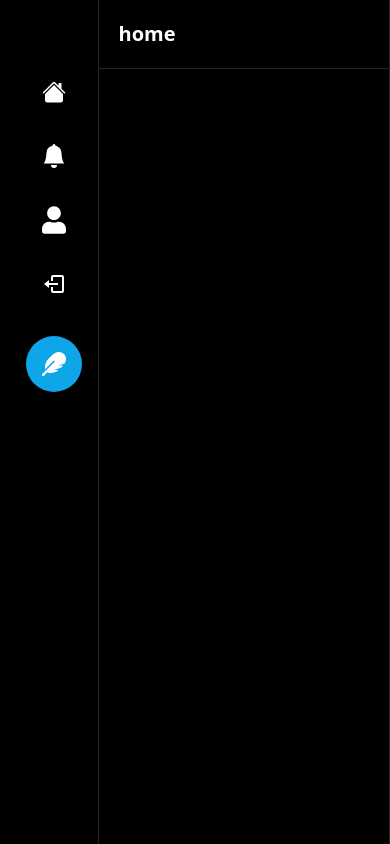
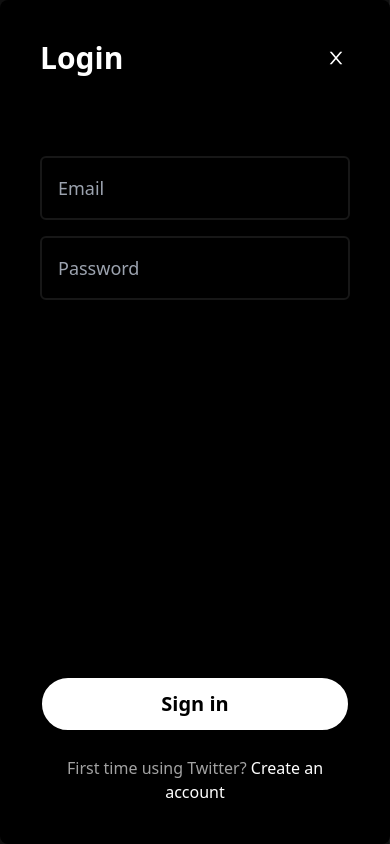
Before and after one commit to Chuuch/Twitter-clone, a Next.js app in the folder twitter-clone/: page / in a window 390 px wide. Both pictures are taken after a click on the element 53 px from the left and 364 px from the top of the page. Built offline with nearby package versions, Linux system fonts and the light colour scheme; some icons are missing.

Commit message:
Restructured project architecture

```diff
--- a/twitter-clone/components/Layout/Layout.tsx
+++ b/twitter-clone/components/Layout/Layout/Layout.tsx
@@ -1,6 +1,6 @@
 import React from 'react';
 import Sidebar from '../Sidebar/Sidebar';
-import FollowBar from './FollowBar';
+import FollowBar from '../FollowBar/FollowBar';
 
 interface LayoutProps {
   children: React.ReactNode;
--- a/twitter-clone/components/SidebarTweetButton/SidebarTweetButton.tsx
+++ b/twitter-clone/components/Layout/SidebarTweetButton/SidebarTweetButton.tsx
@@ -1,12 +1,21 @@
+import useLoginModal from '@/hooks/useLoginModal';
 import { useRouter } from 'next/router';
+import { useCallback } from 'react';
 import { FaFeather } from 'react-icons/fa';
 
 interface SidebarTweetButtonProps {}
 
 const SidebarTweetButton: React.FC<SidebarTweetButtonProps> = ({}) => {
 	const router = useRouter();
+    const loginModal = useLoginModal();
+
+    const onClick = useCallback(() => {
+        loginModal.onOpen();
+    },[loginModal])
+
 	return (
-		<div onCanPlay={() => router.push('/')} className="">
+		<div
+        onClick={onClick}>
 			<div
 				className="
             mt-6
--- a/twitter-clone/components/Models/RegisterModel/RegisterModel.tsx
+++ b/twitter-clone/components/Modals/LoginModel/LoginModel.tsx
@@ -1,14 +1,15 @@
 import Input from "@/components/Input/Input";
-import Modal from "@/components/Modal/Modal";
+import Modal from "@/components/Modals/Modal/Modal";
 import useLoginModal from "@/hooks/useLoginModal"
+import { useCallback, useState } from "react";
+import RegisterModel from "../RegisterModel/RegisterModel";
 import useRegisterModal from "@/hooks/useRegisterModal";
-import { use, useCallback, useState } from "react";
 
-interface RegisterModelProps {
+interface LoginModelProps {
 
 }
 
-const RegisterModel: React.FC<RegisterModelProps> = ({
+const LoginModel: React.FC<LoginModelProps> = ({
 
 }) => {
     const loginModel = useLoginModal();
@@ -16,23 +17,26 @@ const RegisterModel: React.FC<RegisterModelProps> = ({
 
     const [email, setEmail] = useState('');
     const [password, setPassword] = useState('');
-    const [name, setName] = useState('');
-    const [username, setUsername] = useState('');
     const [isLoading, setIsLoading] = useState(false);
 
     const onSubmit = useCallback( async () => {
         try {
             setIsLoading(true);
-
-            // TODO: Add Register & Login
-
-            registerModel.onClose();
+            loginModel.onClose();
         } catch (error) {
             console.log(error);
         } finally {
             setIsLoading(false);
         }
-    },[registerModel]);
+    },[loginModel]);
+
+    const onToggle = useCallback(() => {
+        if (isLoading) {
+            return;
+        }
+        loginModel.onClose();
+        registerModel.onOpen();
+    },[isLoading, registerModel, loginModel])
 
     const bodyContent = (
         <div className="flex flex-col gap-4">
@@ -42,33 +46,37 @@ const RegisterModel: React.FC<RegisterModelProps> = ({
                 value={email}
                 disabled={isLoading}/>
             <Input
-                placeholder="Name"
-                onChange={(e) => setName(e.target.value)}
-                value={name}
-                disabled={isLoading}/>
-            <Input
-                placeholder="Username"
-                onChange={(e) => setUsername(e.target.value)}
-                value={username}
-                disabled={isLoading}/>
-            <Input
                 placeholder="Password"
                 onChange={(e) => setPassword(e.target.value)}
                 value={password}
                 disabled={isLoading}/>
         </div>
-    )
+    );
+
+    const footerContent = (
+        <div className="text-neutral-400 text-center mt-4">
+            <p>
+                First time using Twitter?{' '}
+                <span
+                onClick={onToggle}
+                className='text-white cursor-pointer hover:underline'>
+                    Create an account
+                </span>
+            </p>
+        </div>
+    );
 
   return (
     <Modal
         disabled={isLoading}
-        isOpen={registerModel.isOpen}
-        title="Create an account"
-        actionLabel="Register"
-        onClose={registerModel.onClose}
+        isOpen={loginModel.isOpen}
+        title="Login"
+        actionLabel="Sign in"
+        onClose={loginModel.onClose}
         onSubmit={onSubmit}
-        body={bodyContent}/>
+        body={bodyContent}
+        footer={footerContent}/>
   )
 }
 
-export default RegisterModel
+export default LoginModel
--- a/twitter-clone/components/Modal/Modal.tsx
+++ b/twitter-clone/components/Modals/Modal/Modal.tsx
@@ -1,6 +1,6 @@
 import { useCallback } from 'react';
 import { AiOutlineClose } from 'react-icons/ai';
-import Button from '../Button/Button';
+import Button from '../../Button/Button';
 
 interface ModalProps {
 	isOpen: boolean;
--- /dev/null
+++ b/twitter-clone/components/Modals/RegisterModel/RegisterModel.tsx
@@ -0,0 +1,93 @@
+import Input from "@/components/Input/Input";
+import Modal from "@/components/Modals/Modal/Modal";
+import useLoginModal from "@/hooks/useLoginModal"
+import useRegisterModal from "@/hooks/useRegisterModal";
+import { use, useCallback, useState } from "react";
+
+interface RegisterModelProps {
+
+}
+
+const RegisterModel: React.FC<RegisterModelProps> = ({
+
+}) => {
+    const loginModel = useLoginModal();
+    const registerModel = useRegisterModal();
+
+    const [email, setEmail] = useState('');
+    const [password, setPassword] = useState('');
+    const [name, setName] = useState('');
+    const [username, setUsername] = useState('');
+    const [isLoading, setIsLoading] = useState(false);
+
+    const onSubmit = useCallback( async () => {
+        try {
+            setIsLoading(true);
+            registerModel.onClose();
+        } catch (error) {
+            console.log(error);
+        } finally {
+            setIsLoading(false);
+        }
+    },[registerModel]);
+
+    const onToggle = useCallback(() => {
+        if (isLoading) {
+            return;
+        }
+        registerModel.onClose();
+        loginModel.onOpen();
+    },[isLoading, registerModel, loginModel]);
+
+    const bodyContent = (
+        <div className="flex flex-col gap-4">
+            <Input
+                placeholder="Email"
+                onChange={(e) => setEmail(e.target.value)}
+                value={email}
+                disabled={isLoading}/>
+            <Input
+                placeholder="Name"
+                onChange={(e) => setName(e.target.value)}
+                value={name}
+                disabled={isLoading}/>
+            <Input
+                placeholder="Username"
+                onChange={(e) => setUsername(e.target.value)}
+                value={username}
+                disabled={isLoading}/>
+            <Input
+                placeholder="Password"
+                onChange={(e) => setPassword(e.target.value)}
+                value={password}
+                disabled={isLoading}/>
+        </div>
+    )
+
+    const footerContent = (
+        <div className="text-neutral-400 text-center mt-4">
+            <p>
+                Already have an account?{' '}
+                <span
+                onClick={onToggle}
+                className='text-white cursor-pointer hover:underline'>
+                    Sign in
+                </span>
+            </p>
+        </div>
+    );
+
+  return (
+    <Modal
+        disabled={isLoading}
+        isOpen={registerModel.isOpen}
+        title="Create an account"
+        actionLabel="Register"
+        onClose={registerModel.onClose}
+        onSubmit={onSubmit}
+        body={bodyContent}
+        footer={footerContent}/>
+  )
+}
+
+export default RegisterModel
--- a/twitter-clone/components/Models/LoginModel/LoginModel.tsx
+++ /dev/null
@@ -1,60 +0,0 @@
-import Input from "@/components/Input/Input";
-import Modal from "@/components/Modal/Modal";
-import useLoginModal from "@/hooks/useLoginModal"
-import { useCallback, useState } from "react";
-
-interface LoginModelProps {
-
-}
-
-const LoginModel: React.FC<LoginModelProps> = ({
-
-}) => {
-    const loginModel = useLoginModal();
-
-    const [email, setEmail] = useState('');
-    const [password, setPassword] = useState('');
-    const [isLoading, setIsLoading] = useState(false);
-
-    const onSubmit = useCallback( async () => {
-        try {
-            setIsLoading(true);
-
-            // TODO: Add Log in
-
-            loginModel.onClose();
-        } catch (error) {
-            console.log(error);
-        } finally {
-            setIsLoading(false);
-        }
-    },[loginModel]);
-
-    const bodyContent = (
-        <div className="flex flex-col gap-4">
-            <Input
-                placeholder="Email"
-                onChange={(e) => setEmail(e.target.value)}
-                value={email}
-                disabled={isLoading}/>
-            <Input
-                placeholder="Password"
-                onChange={(e) => setPassword(e.target.value)}
-                value={password}
-                disabled={isLoading}/>
-        </div>
-    )
-
-  return (
-    <Modal
-        disabled={isLoading}
-        isOpen={loginModel.isOpen}
-        title="Login"
-        actionLabel="Sign in"
-        onClose={loginModel.onClose}
-        onSubmit={onSubmit}
-        body={bodyContent}/>
-  )
-}
-
-export default LoginModel
--- a/twitter-clone/pages/_app.tsx
+++ b/twitter-clone/pages/_app.tsx
@@ -1,6 +1,6 @@
-import Layout from '@/components/Layout/Layout';
-import LoginModel from '@/components/Models/LoginModel/LoginModel';
-import RegisterModel from '@/components/Models/RegisterModel/RegisterModel';
+import Layout from '@/components/Layout/Layout/Layout';
+import LoginModel from '@/components/Modals/LoginModel/LoginModel';
+import RegisterModel from '@/components/Modals/RegisterModel/RegisterModel';
 import '@/styles/globals.css';
 import type { AppProps } from 'next/app';
 
```
Also changed, not shown: twitter-clone/components/Layout/FollowBar/FollowBar.tsx (renamed from twitter-clone/components/Layout/FollowBar.tsx), twitter-clone/components/Layout/Sidebar/Sidebar.tsx (renamed from twitter-clone/components/Sidebar/Sidebar.tsx), twitter-clone/components/Layout/SidebarItem/SidebarItem.tsx (renamed from twitter-clone/components/SidebarItem/SidebarItem.tsx), twitter-clone/components/Layout/SidebarLogo/SidebarLogo.tsx (renamed from twitter-clone/components/SidebarLogo/SidebarLogo.tsx).
